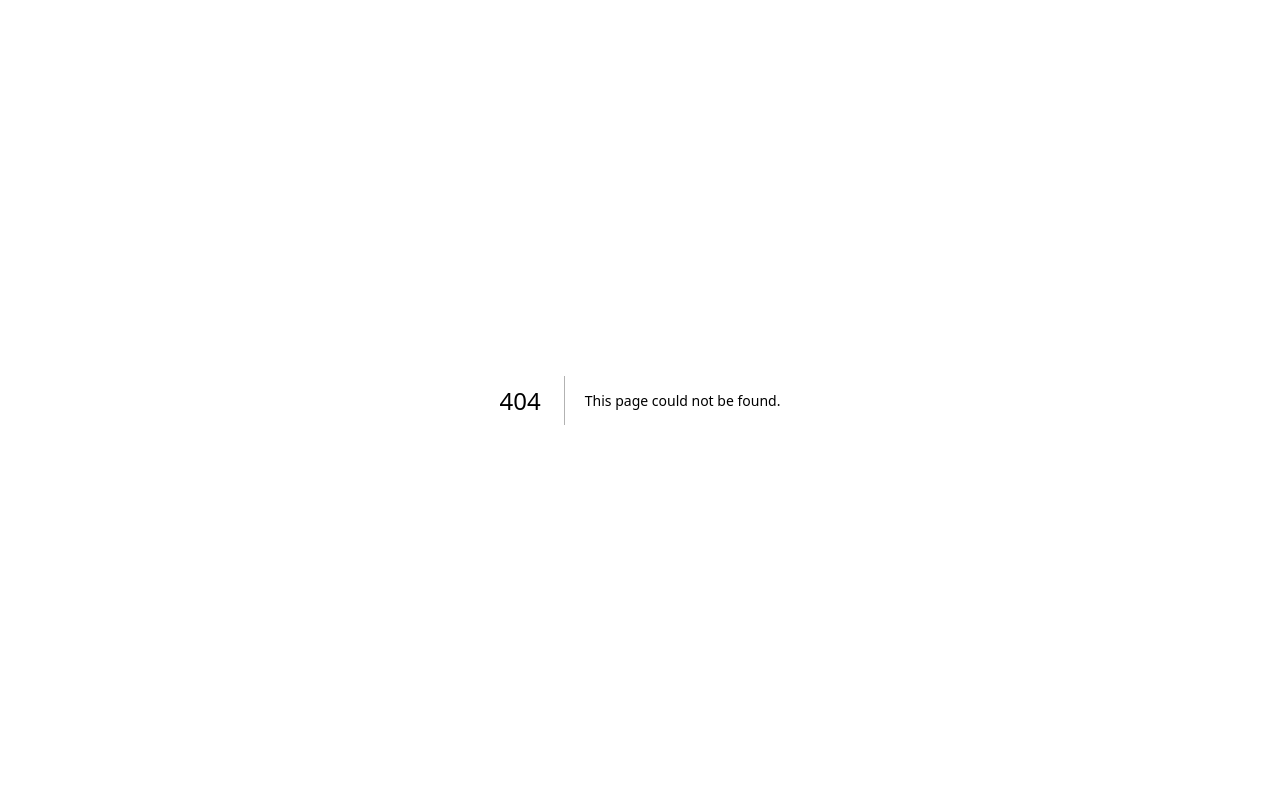
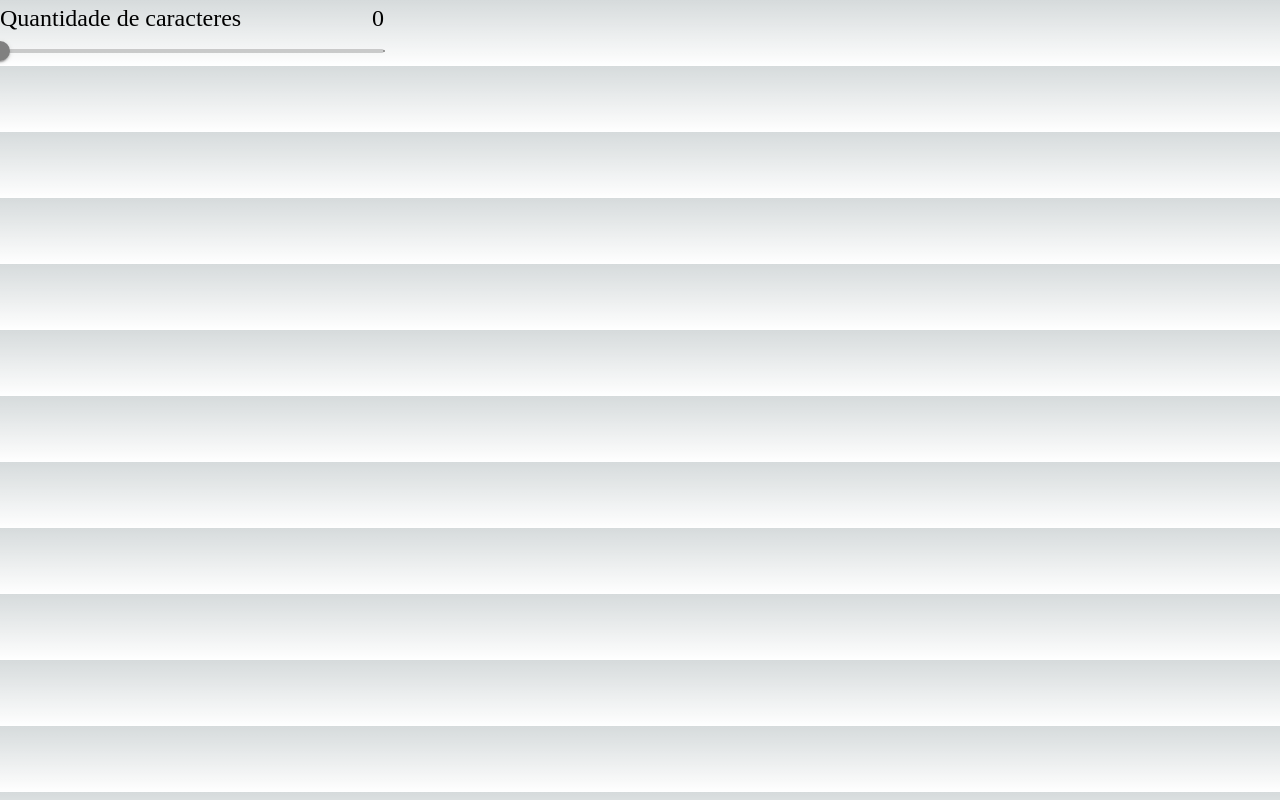
Before and after one commit to Ledelara/password-generator, a Next.js app: page /Generator/components/Slider/SliderMarker in a window 1280 px wide. Before the commit this address had no page. Built offline with nearby package versions, Linux system fonts and the light colour scheme.

Commit message:
:sparkles: feat: SliderMarker

```diff
--- /dev/null
+++ b/src/pages/Generator/components/Slider/SliderMarker.tsx
@@ -0,0 +1,59 @@
+import { Box, Slider } from '@mui/material'
+import { useState } from 'react'
+import { Description } from '@/pages/components/StyledComponents/styled'
+
+const Max = 20
+const Min = 0
+const marks = [
+    {
+        value: Min,
+        label: '',
+    },
+    {
+        value: Max,
+        label: '',
+    },
+]
+
+const SliderMarker = () => {
+    const [val, setVal] = useState<number>(Min)
+
+    const handleChange = (event: Event, value: number | number[], activeThumb: number) => {
+        setVal(Number(value))
+    }
+
+    return (
+        <Box
+            sx={{
+                width: '30%',
+                display: 'flex',
+                flexDirection: 'column',
+                alignItems: 'center',
+            }}
+        >
+            <Box
+                sx={{
+                    display: 'flex',
+                    justifyContent: 'space-between',
+                    width: '100%',
+                }}
+            >
+                <Description>Quantidade de caracteres</Description>
+                <Description>{val}</Description>
+            </Box>
+            <Slider
+                value={val}
+                marks={marks}
+                min={Min}
+                max={Max}
+                onChange={handleChange}
+                sx={{
+                    width: '100%',
+                    color: 'grey',
+                }}
+            />
+        </Box>
+    )
+}
+
+export default SliderMarker
```
